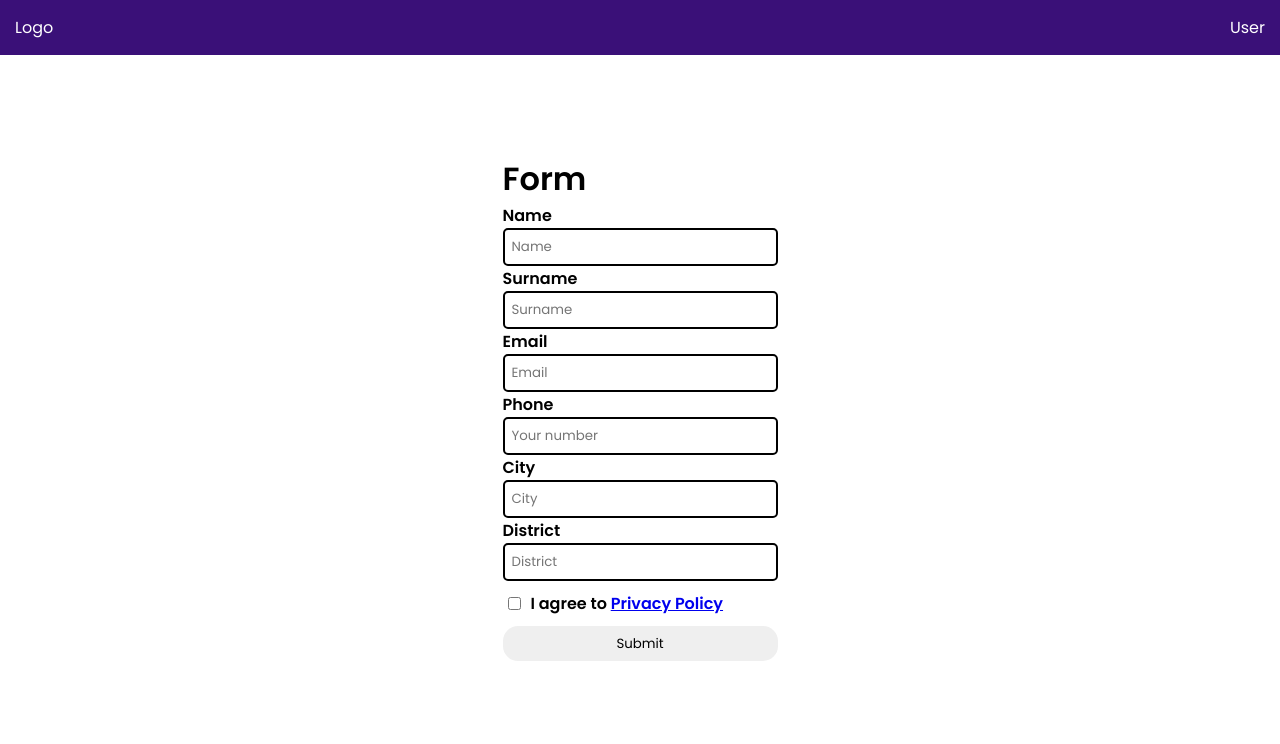
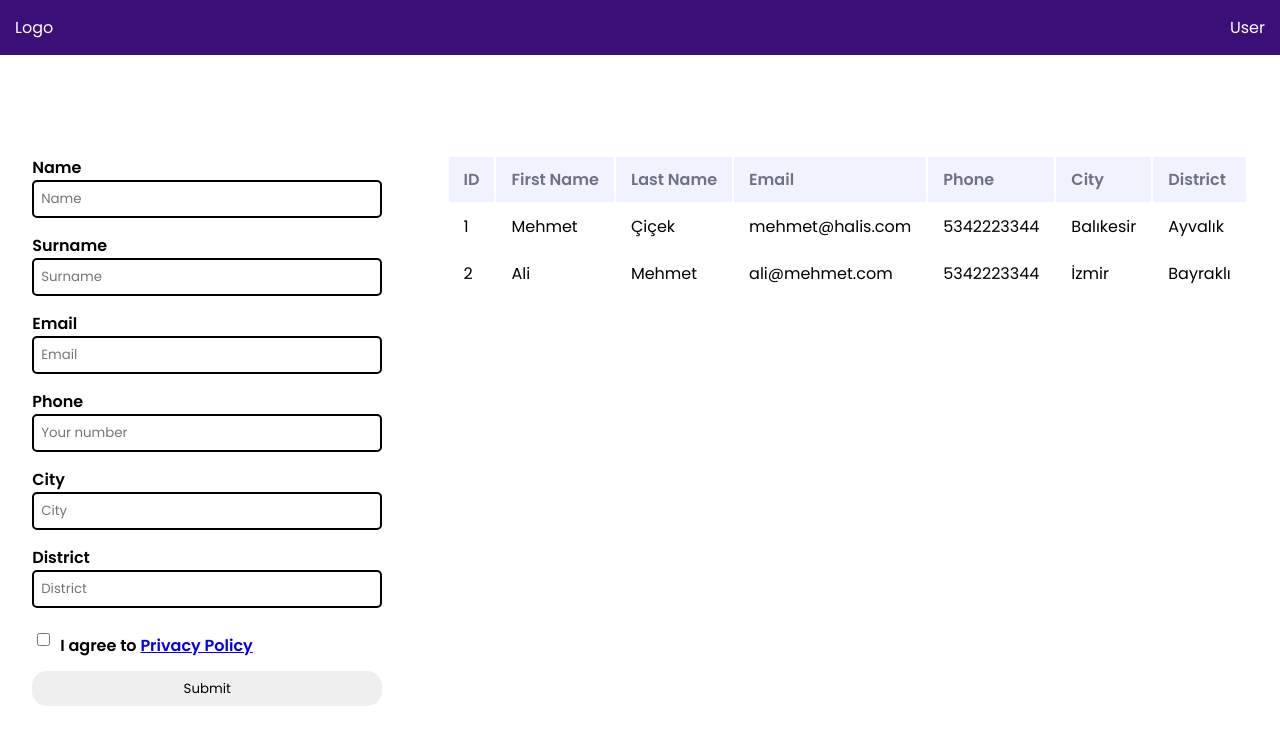
Before and after one commit to mehmethalis/vue-form, a Vue app: page / in a window 1280 px wide. Shown: the top 744 px of the page. Built offline with nearby package versions, Linux system fonts and the light colour scheme.

Commit message:
created list component

```diff
--- a/src/App.vue
+++ b/src/App.vue
@@ -2,22 +2,56 @@
   <div id="app">
     <Navbar />
     <div class="container">
-      <Form />
+      <Form @submit="addUser"/>
+      <List :columns="columns" :rows="rows" />
     </div>
   </div>
 </template>
 
 <script>
-import Navbar from './components/Navbar.vue'
-import Form from './components/Form.vue'
+import Navbar from "./components/Navbar.vue";
+import Form from "./components/Form.vue";
+import List from "./components/List.vue";
 
 export default {
-  name: 'App',
+  name: "App",
+  data() {
+    return {
+      columns: ["ID","First Name", "Last Name", "Email", "Phone", "City", "District"],
+      rows: [
+        {
+          id: "1",
+          firstName: "Mehmet",
+          lastName: "Çiçek",
+          email: "mehmet@halis.com",
+          phone: "5342223344",
+          city: "Balıkesir",
+          district: "Ayvalık",
+        },
+        {
+          id: "2",
+          firstName: "Ali",
+          lastName: "Mehmet",
+          email: "ali@mehmet.com",
+          phone: "5342223344",
+          city: "İzmir",
+          district: "Bayraklı",
+        },
+      ],
+    };
+  },
+  methods:{
+    addUser(user){
+      console.log(user)
+      this.rows.push(user)
+    }
+  },
   components: {
     Navbar,
-    Form
-  }
-}
+    Form,
+    List,
+  },
+};
 </script>
 
 <style>
@@ -25,7 +59,7 @@ export default {
   margin: 0;
   padding: 0;
   box-sizing: border-box;
-  font-family: 'Poppins', sans-serif;
+  font-family: "Poppins", sans-serif;
 }
 
 body {
@@ -34,8 +68,8 @@ body {
 
 .container {
   display: flex;
-  align-items: center;
-  justify-content: center;
+  align-items: flex-start;
+  justify-content: space-around;
   margin-top: 100px;
 }
 </style>
--- a/src/components/Form.vue
+++ b/src/components/Form.vue
@@ -1,6 +1,5 @@
 <template>
   <div>
-    <h1>Form</h1>
     <div class="form">
       <form action="">
         <label for="">Name</label><br />
@@ -58,7 +57,15 @@ export default {
       this.isShow = !this.isShow;
     },
     submit() {
-      console.log(this.form);
+      let filtered = Object.keys(this.form)
+        .filter((key) => ["name", "lastname", "phone", "email", "city", "district"].includes(key))
+        .reduce((obj, key) => {
+          obj[key] = this.form[key];
+          return obj;
+        }, {});
+
+      filtered = { id: parseInt(Math.random()*100) , ...filtered };
+      this.$emit("submit", filtered);
     },
   },
   components: {
@@ -70,7 +77,7 @@ export default {
 
 <style scoped>
 .form {
-  width: 100%;
+  width: 350px;
 }
 .btn {
   width: 100%;
@@ -94,6 +101,11 @@ input {
   border: solid 2px black;
   outline: none;
   transition: all ease-in-out 0.3s;
+  margin-bottom: 15px;
+}
+input[type="text"],
+input[type="tel"] {
+  width: 100%;
 }
 
 input:focus {
--- /dev/null
+++ b/src/components/List.vue
@@ -0,0 +1,50 @@
+<template>
+  <table class="table">
+    <tr class="table-header">
+      <th class="t-head" align="left" v-for="title in columns">
+        {{ title }}
+      </th>
+    </tr>
+    <tr class="t-row" v-for="entry in rows" :key="entry.id">
+      <td class="t-cell" v-for="cell in Object.values(entry)" :key="cell">{{ cell }}</td>
+    </tr>
+  </table>
+</template>
+
+<script>
+export default {
+  name: "List",
+  props: {
+    columns: Array,
+    rows: Array,
+  },
+  data() {
+    return {};
+  },
+};
+</script>
+
+<style>
+.table {
+  text-align: start;
+}
+
+.t-head {
+  color: #6f7189;
+  background: #f1f2ff;
+
+  padding: 10px 15px;
+}
+
+.t-cell {
+  padding: 10px 15px;
+}
+
+.t-row {
+  border: 1px solid #6f7189;
+  transition: all ease-in-out 0.2s;
+}
+.t-row:hover {
+  background-color: rgba(0, 0, 0, 0.05);
+}
+</style>
```
Also changed, not shown: jsconfig.json (+2 -9 lines).
